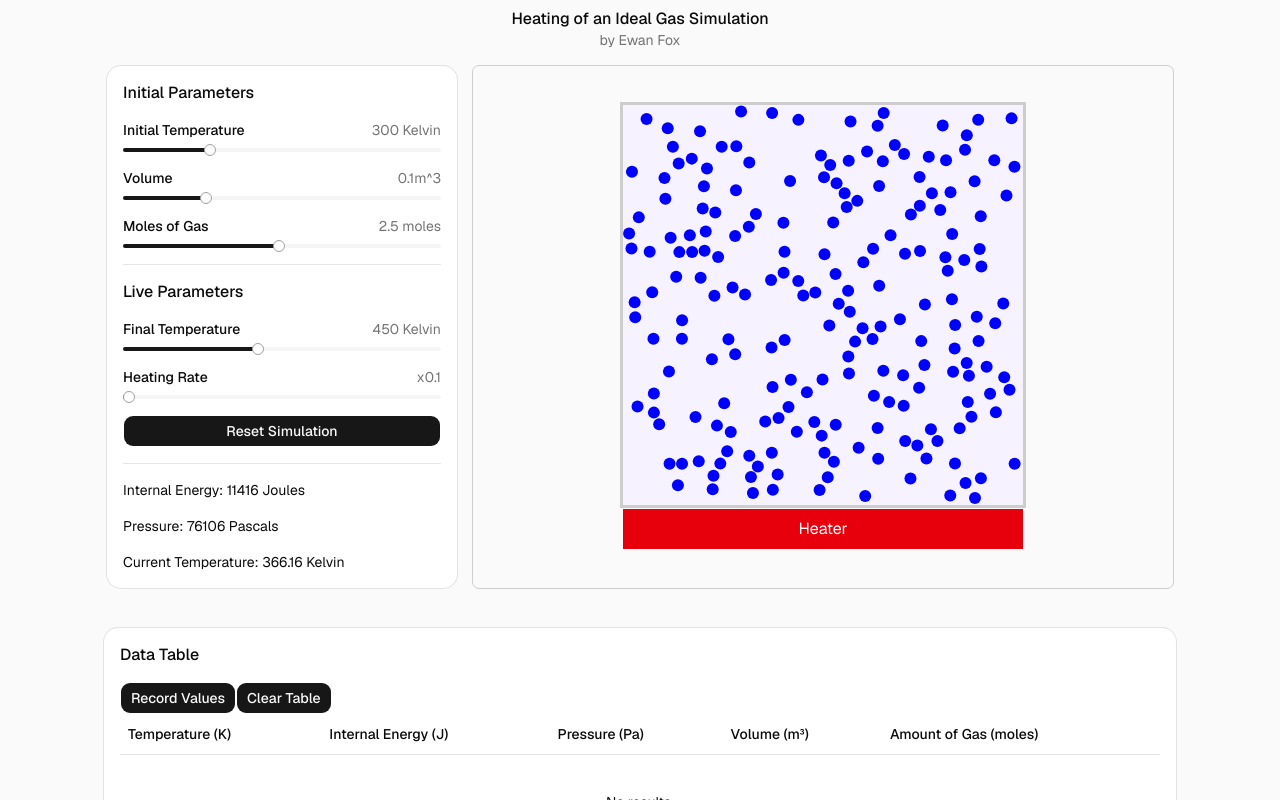
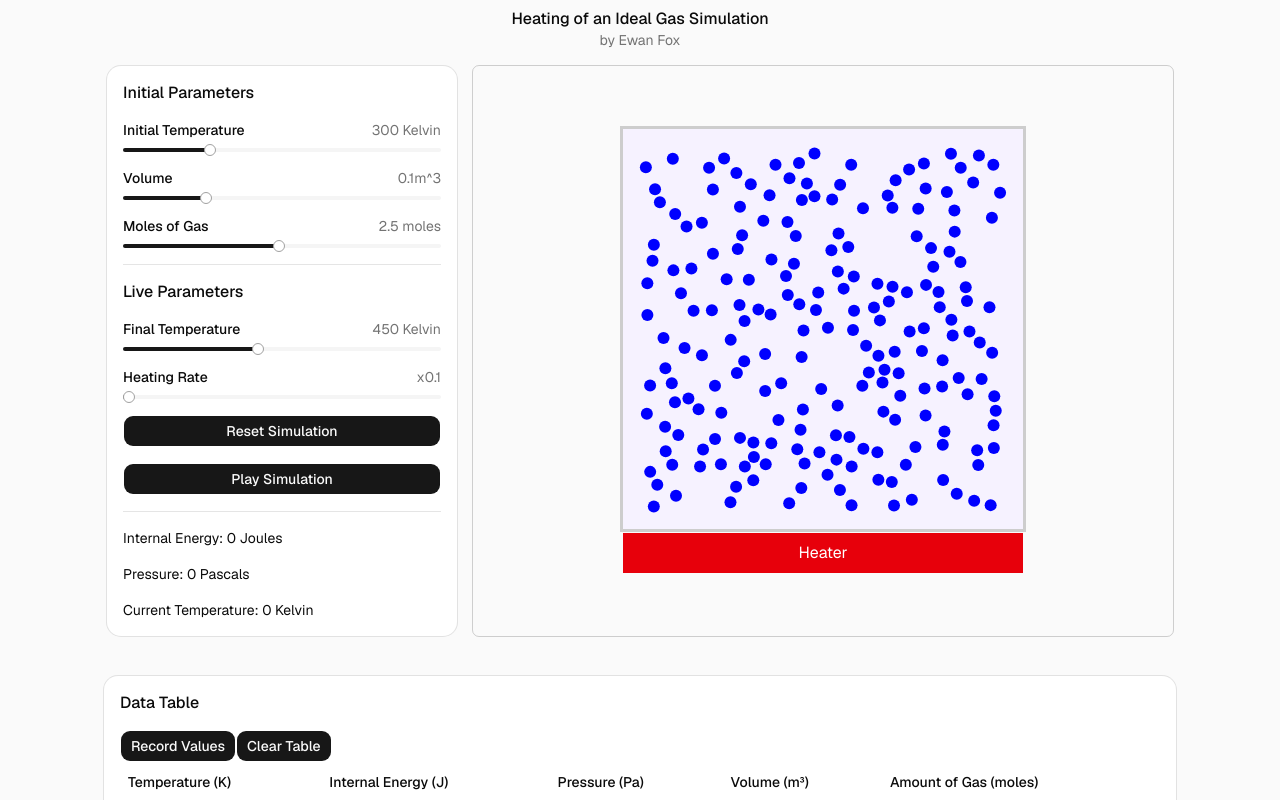
Before and after one commit to EwanFox/PhysicsSimulation, a Next.js app: page / in a window 1280 px wide. Shown: the top 800 px of the page. Built offline with nearby package versions, Linux system fonts and the light colour scheme.

Commit message:
pause play functionality

```diff
--- a/app/page.tsx
+++ b/app/page.tsx
@@ -27,6 +27,8 @@ export default function Home() {
   const [internalEnergy, setInternalEnergy] = useState(0);
   const [tableData, setTableData] = useState<Log[]>([]);
   const currentData = useRef({particleCount: particleCount, volume: volume});
+  const [paused, togglePause] = useState(true);
+
 
   function handleReset() {
     setResetKey(key => key + 1);
@@ -72,6 +74,8 @@ export default function Home() {
             onHeatingRateChange={setHeatingRate}
             heatingRate={heatingRate}
             internalEnergy={internalEnergy}
+            isPaused={paused}
+            onPausedChange={togglePause}
           />
           <Simulation
             particleCount={particleCount}
@@ -82,6 +86,7 @@ export default function Home() {
             finalTemperature={finalTemperature}
             reportInternalEnergy={setInternalEnergy}
             volume={volume}
+            isPaused={paused}
           />
         </main>
       </div>
--- a/components/Inputs.tsx
+++ b/components/Inputs.tsx
@@ -23,7 +23,9 @@ interface UIProps {
     onFinalTemperatureChange: (temperature: number) => void,
     heatingRate: number,
     onHeatingRateChange: (rate: number) => void,
-    internalEnergy: number
+    internalEnergy: number,
+    onPausedChange: (paused: boolean) => void,
+    isPaused: boolean
 
 }
 
@@ -147,6 +149,7 @@ export default function UI(props: UIProps) {
 
                 </div>
                 <Button onClick={props.onReset}>Reset Simulation</Button>
+                {props.isPaused ? <Button onClick={() => props.onPausedChange(false)}>Play Simulation</Button> : <Button onClick={() => props.onPausedChange(true)}>Pause Simulation</Button>  }
                 <Separator />
                 <p>Internal Energy: {Math.ceil(props.internalEnergy * (3/2)).toString()} Joules</p>
                 <p>Pressure: {pressure.toString()} Pascals</p>
--- a/components/Simulation.tsx
+++ b/components/Simulation.tsx
@@ -10,7 +10,8 @@ interface SimulationProps {
     config: { particlesPerMole: number },
     heatingRate: number,
     reportInternalEnergy: (energy: number) => void,
-    volume: number
+    volume: number,
+    isPaused: boolean
 }
 
 type Particle = {
@@ -30,15 +31,23 @@ export default function Simulation(props: SimulationProps) {
     const animationRef = React.useRef<number | null>(null);
     const simWidth = React.useRef<number>(0);
     const finalEnergyRef = React.useRef(props.finalTemperature * (props.particleCount / props.config.particlesPerMole) * gasConstant)
+    const simulationSize = calculateWidth(props.volume);
+    const isPausedRef = React.useRef(props.isPaused);
+
+    React.useEffect(() => {
+        isPausedRef.current = props.isPaused;
+    }, [props.isPaused]);
 
 
-    React.useEffect(() => { finalEnergyRef.current = props.finalTemperature * (props.particleCount / props.config.particlesPerMole) * gasConstant
+    React.useEffect(() => {
+        finalEnergyRef.current = props.finalTemperature * (props.particleCount / props.config.particlesPerMole) * gasConstant
         console.log(props.finalTemperature)
     }, [props.finalTemperature, props.resetKey])
 
+    const initializeRenderer = () => {
 
-    const initializeRenderer = () => {
-        console.log(props)
+        engine.current = Engine.create();
+
         if (!canvas.current) return;
         simWidth.current = calculateWidth(props.volume);
         console.log("1");
@@ -61,7 +70,7 @@ export default function Simulation(props: SimulationProps) {
         engine.current.gravity.x = 0;
         engine.current.gravity.y = 0;
         const atoms = spawnParticles(simWidth.current, simWidth.current, props.particleCount);
-        scaleVelocities(atoms, (props.initialTemperature * (props.particleCount/ props.config.particlesPerMole) * gasConstant))
+        scaleVelocities(atoms, (props.initialTemperature * (props.particleCount / props.config.particlesPerMole) * gasConstant))
         Composite.add(engine.current.world, atoms.map((p) => p.body));
 
         const initialEnergy = totalKineticEnergy(atoms);
@@ -72,16 +81,25 @@ export default function Simulation(props: SimulationProps) {
         const fixedDt = 1 / 120;
 
 
-
-
-
-
-
         //Animation Loop
 
         const animate = (time: number) => {
+
             const elapsed = Math.min((time - previousTime) / 1000, 0.05);
             previousTime = time;
+
+            for (const p of atoms) {
+                Body.setPosition(p.body, { x: p.x, y: p.y });
+            }
+
+
+            if (isPausedRef.current) {
+                accumulator = 0;
+
+                animationRef.current = requestAnimationFrame(animate);
+                return;
+            }
+
             accumulator += elapsed;
 
             while (accumulator >= fixedDt) {
@@ -94,44 +112,67 @@ export default function Simulation(props: SimulationProps) {
             for (const p of atoms) {
                 Body.setPosition(p.body, { x: p.x, y: p.y });
             }
+
             animationRef.current = requestAnimationFrame(animate);
         };
 
         animationRef.current = requestAnimationFrame(animate);
     }
+
     const clearRenderer = () => {
-        if (!render.current) return;
-        Render.stop(render.current);
-        render.current.canvas.remove();
         if (animationRef.current !== null) {
             cancelAnimationFrame(animationRef.current);
             animationRef.current = null;
         }
+        if (render.current) {
+            Render.stop(render.current);
 
-        if (!engine.current) return;
-        //Might need to change this later
-        World.clear(engine.current.world, true);
+            render.current.canvas.remove();
+            render.current.canvas = null as any;
+            render.current.context = null as any;
+
+            render.current = null;
+        }
+        World.clear(engine.current.world, false);
         Engine.clear(engine.current);
-    }
+    };
+
 
     //Reset Effects
-    React.useEffect(() => {
-        clearRenderer();
+    React.useLayoutEffect(() => {
+        simWidth.current = simulationSize;
+
         initializeRenderer();
-        const newWidth = calculateWidth(props.volume);
-        simWidth.current = newWidth;
+
         return () => {
             clearRenderer();
-        }
+        };
+    }, [props.resetKey, props.volume, props.particleCount]);
 
-    }, [props.resetKey]);
-
-
-    return <div style={{ width: 700 }} className='justify-center content-center flex flex-col items-center gap-1 outline-solid rounded-sm outline-1'>
-        <div ref={canvas} className={`w-[${simWidth.current}px] h-[${simWidth.current}px] outline-solid`} style={{ width: simWidth.current, height: simWidth.current }}>
+    return (
+        <div
+            style={{ width: 700 }}
+            className="justify-center content-center flex flex-col items-center gap-1 outline-solid rounded-sm outline-1"
+        >
+            <div
+                ref={canvas}
+                style={{
+                    width: simulationSize,
+                    height: simulationSize,
+                }}
+                className="outline-solid"
+            />
+            <div
+                style={{
+                    width: simulationSize,
+                    height: 40,
+                }}
+                className="bg-red-600 flex justify-center items-center text-center text-white"
+            >
+                Heater
+            </div>
         </div>
-        <div style={{ width: simWidth.current, height: 40 }} className='bg-red-600 flex justify-center items-center text-center text-white'>Heater</div>
-    </div>
+    );
 }
 
 function scaleVelocities(particles: Particle[], targetEnergy: number): void {
@@ -429,8 +470,6 @@ function advanceGas(
         }
 
         events++;
-
-        events++;
     }
 }
 
```
